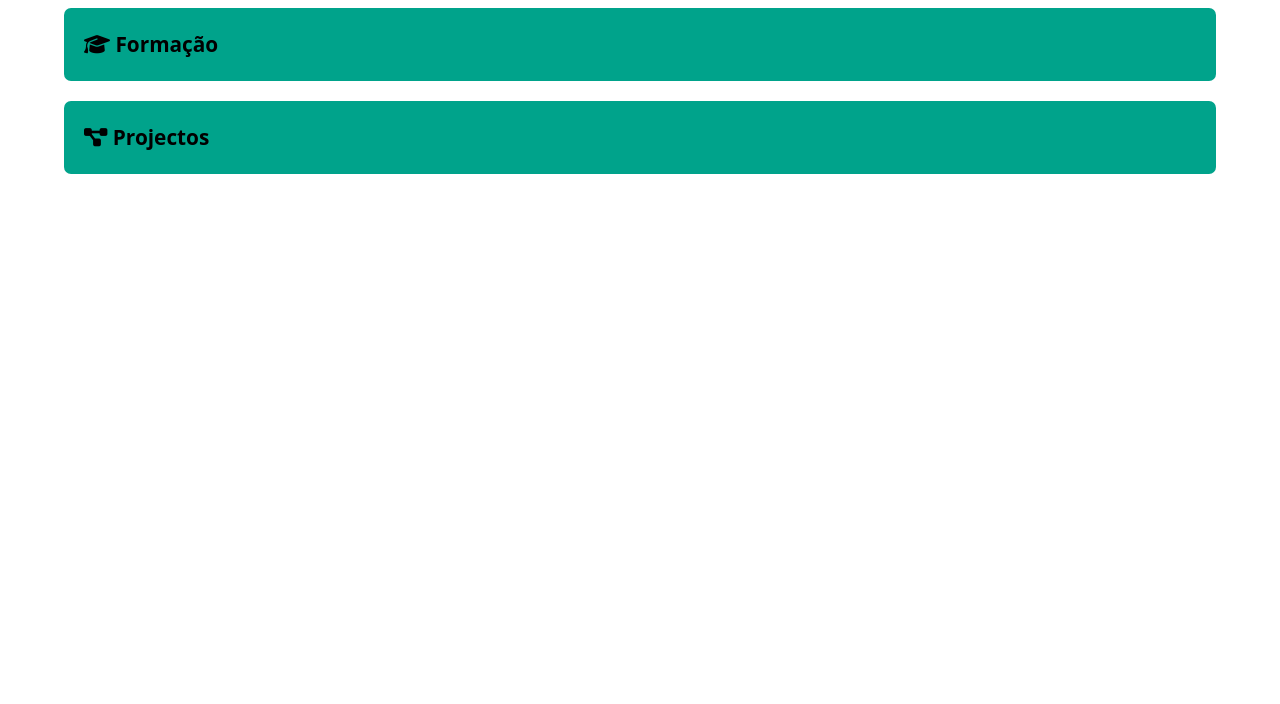
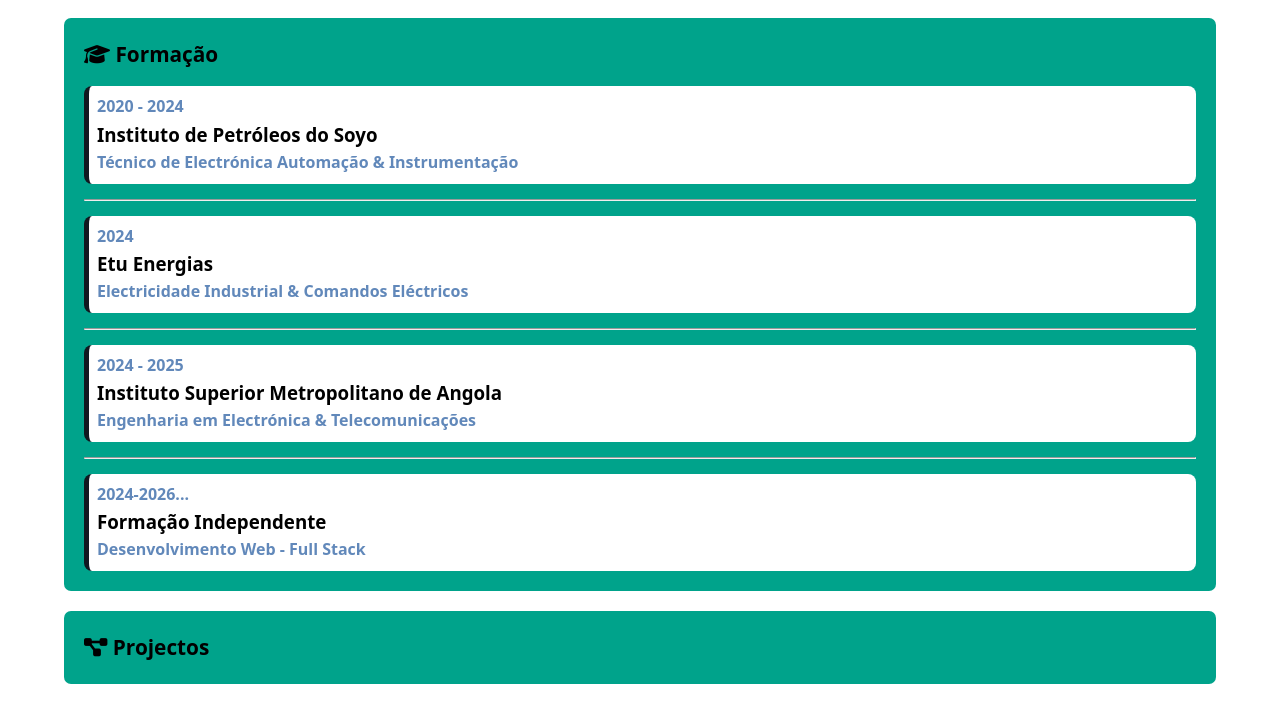
Before and after one commit to kelvinarcanjonzinga-web/PROJECTO_PORTF-LIO, a plain HTML site: page index.html in a window 1280 px wide. Shown: the part 1529-2233 px from the top of the page. Before the commit the page ends 1723 px from the top, so only its background shows below. Drawn offline with nearby package versions, Linux system fonts and the light colour scheme; a web font is replaced by a local one.

Commit message:
Configuração da área de Formação.

```diff
--- a/estilos.css
+++ b/estilos.css
@@ -223,8 +223,50 @@
     border-radius: 5px;
 }
 
+#habilidades-container > div.item > div.info > span{
+    font-family: system-ui, -apple-system, BlinkMacSystemFont, 'Segoe UI', Roboto, Oxygen, Ubuntu, Cantarell, 'Open Sans', 'Helvetica Neue', sans-serif;
+    font-size: 1.2em;
+}
+
+#formacao > h2{
+    padding-bottom: 15px;
+    font-family: unset;
+    font-size: 1.3em;
+}
+
+#formacao-container{
+    display: flex;
+    flex-direction: column;
+    gap: 15px;
+}
+
+#formacao-container > .curso{
+    background-color: var(--fundo-principal);
+    border-radius: 8px;
+    border-left: 5px solid var(--fundo-article);
+    padding: 8px;
+    transition: border-width 0.5s;
+}
+
+#formacao-container > .curso:hover{
+    border-left-width: 15px;
+    cursor: pointer;
+}
+
+#formacao-container > .curso > p{
+    font-weight: 700;
+    color: var(--fundo-card);
+}
+
+
 @media screen and (min-width:768px){
     #habilidades-container{
         grid-template-columns: 1fr 1fr;
     }
+
+    #formacao-container{
+    display: flex;
+    flex-direction: column-reverse;
+    gap: 15px;
+   }
 }
--- a/index.html
+++ b/index.html
@@ -168,6 +168,48 @@
 
                 <h2><i class="fa-solid fa-graduation-cap"></i> Formação</h2>
 
+                <div id="formacao-container">
+
+                    <div class="curso">
+                        <p class="periodo">2024-2026...</p>
+
+                        <h3 class="instituicao">Formação Independente</h3>
+
+                        <p class="titulo">Desenvolvimento Web - Full Stack</p>
+                    </div>
+
+                    <hr>
+
+                    <div class="curso">
+                        <p class="periodo">2024 - 2025</p>
+
+                        <h3 class="instituicao">Instituto Superior Metropolitano de Angola</h3>
+
+                        <p class="titulo">Engenharia em Electrónica & Telecomunicações</p>
+                    </div>
+
+                    <hr>
+
+                    <div class="curso">
+                        <p class="periodo">2024</p>
+
+                        <h3 class="instituicao">Etu Energias</h3>
+
+                        <p class="titulo">Electricidade Industrial & Comandos Eléctricos</p>
+                    </div>
+
+                    <hr>
+
+                    <div class="curso">
+                        <p class="periodo">2020 - 2024</p>
+
+                        <h3 class="instituicao">Instituto de Petróleos do Soyo</h3>
+
+                        <p class="titulo">Técnico de Electrónica Automação & Instrumentação</p>
+                    </div>
+
+                </div>
+
             </article> <!--FIM articleformação-->
 
 
```
